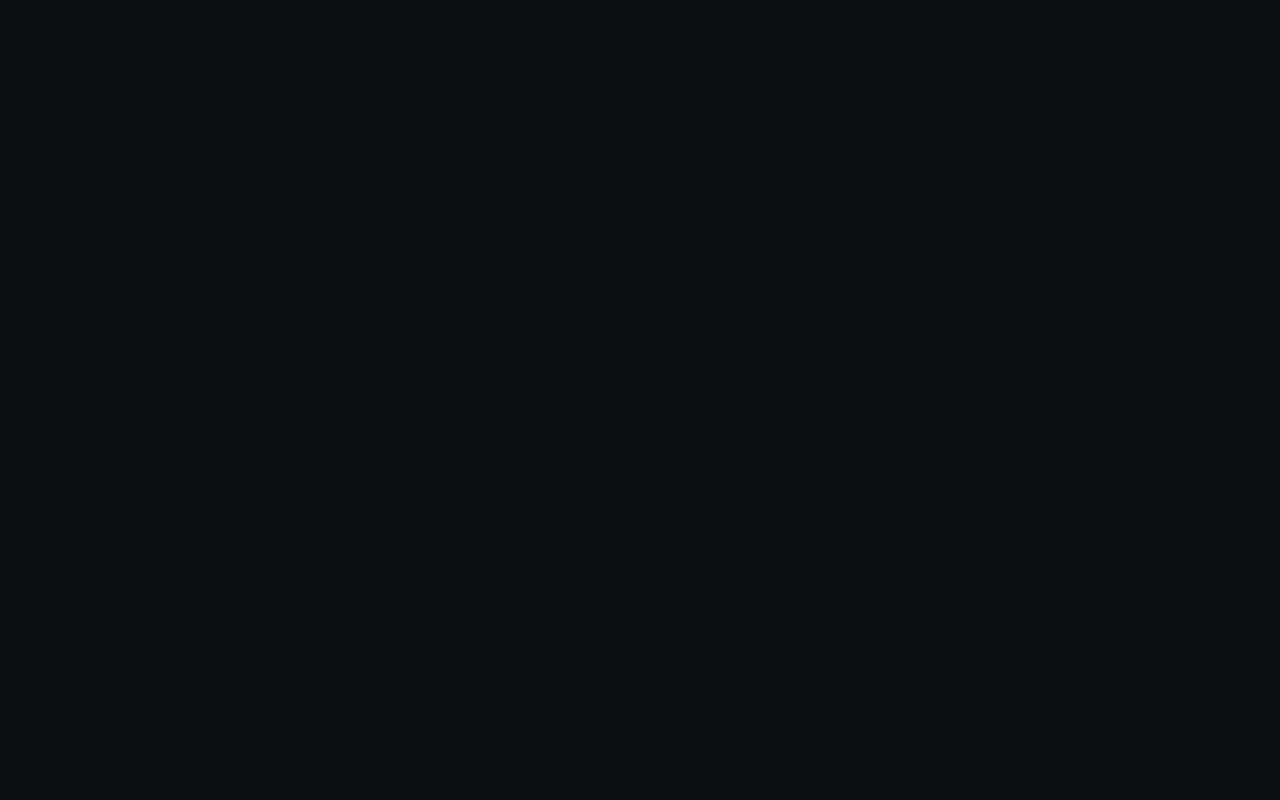
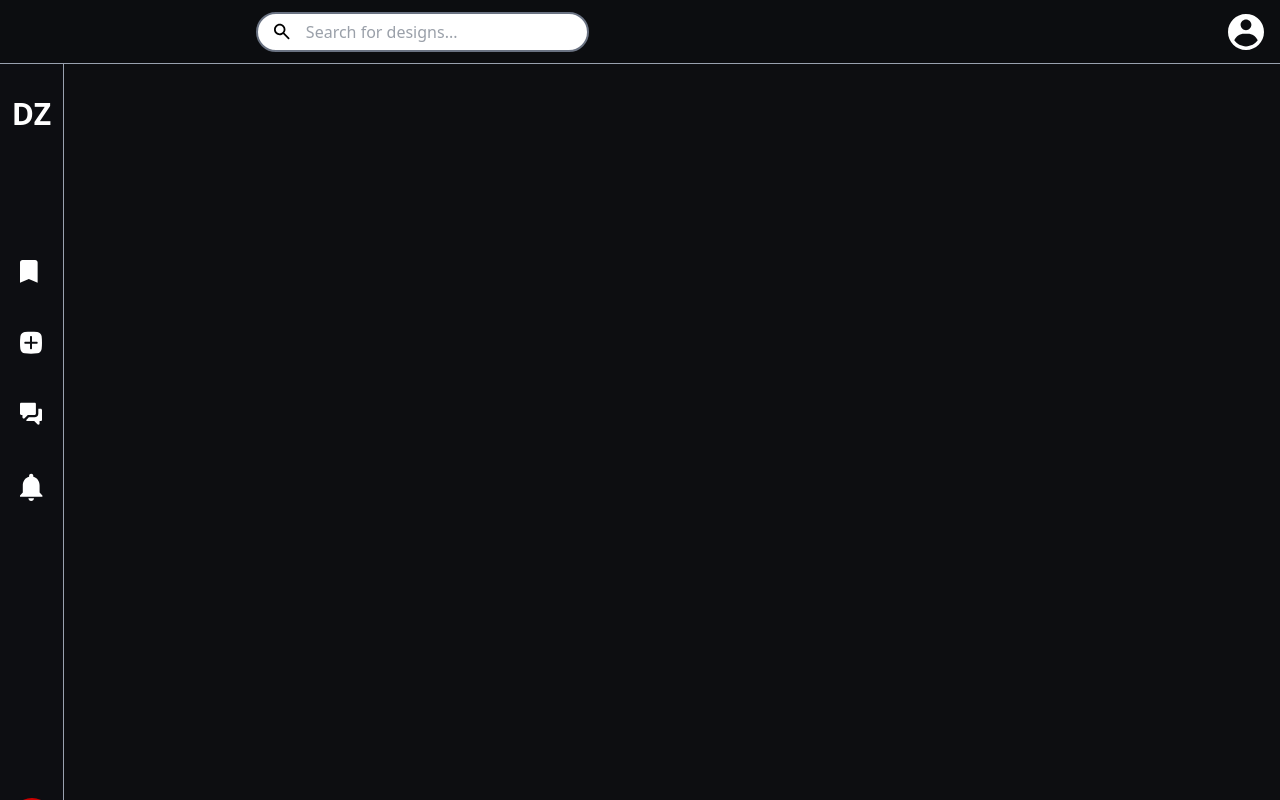
Before and after one commit to ayush00git/DezNov, a React (Vite) app in the folder frontend/: page /profile in a window 1280 px wide. Before the commit this address had no page. Built offline with nearby package versions, Linux system fonts and the light colour scheme.

Commit message:
back to work

```diff
--- a/frontend/src/App.jsx
+++ b/frontend/src/App.jsx
@@ -1,5 +1,6 @@
 import HeroPage from './Pages/HeroPage'
 import MainPage from './Pages/MainPage'
+import ProfilePage from './Pages/ProfilePage'
 import { Routes, Route } from 'react-router-dom'
 
 function App() {
@@ -7,6 +8,7 @@ function App() {
     <Routes>
       <Route path="/" element={<HeroPage />} />
       <Route path="/explore" element={<MainPage />} />
+      <Route path="/profile" element={<ProfilePage />} />
     </Routes>
   )
 }
--- /dev/null
+++ b/frontend/src/Pages/ProfilePage.jsx
@@ -0,0 +1,31 @@
+import NavBar from "../components/Elements/Navbar"
+import SideBar from "../components/Elements/SideBar"
+
+function ProfilePage() {
+  return (
+    <>
+      <div className="fixed top-0 left-0 w-full z-50">
+        <NavBar />
+      </div>
+
+      <div
+        className="flex bg-[#0D0E11] pt-16 min-h-screen"
+        style={{ height: "100vh" }}
+      >
+
+        <div className="fixed top-16 left-0 h-[calc(100vh-4rem)] w-16 md:w-20 lg:w-24 flex-shrink-0 z-40">
+          <SideBar />
+        </div>
+
+        <div
+          className="flex-1 ml-16 md:ml-20 lg:ml-24 overflow-y-auto p-4"
+          style={{ height: "calc(100vh - 4rem)" }}
+        >
+          {/* <Gallery /> */}
+          {/* Profile */}
+        </div>
+      </div>
+    </>
+  );
+}
+export default ProfilePage;
--- a/frontend/src/components/Elements/Navbar.jsx
+++ b/frontend/src/components/Elements/Navbar.jsx
@@ -1,11 +1,13 @@
 import React, { useState } from "react";
+import { useNavigate } from 'react-router-dom'
 
 function NavBar() {
   const [search, setSearch] = useState("");
-
+  const navigate = useNavigate()
   return (
     <>
       <nav className="relative bg-[rgba(13,14,18,0.1)] min-h-16 h-auto text-white flex items-center justify-center border-b border-gray-400">
+        {/* Search bar */}
         <div className="border-2 rounded-full bg-white text-gray-500 flex items-center max-w-2xl min-h-10 px-4 gap-4 lg:pr-12 absolute lg:left-64">
           <svg
             width="18"
@@ -27,7 +29,9 @@ function NavBar() {
             onChange={e => setSearch(e.target.value)}
           />
         </div>
-        <div className="absolute right-4 cursor-pointer" title="profile">
+        {/* profile */}
+        <div className="absolute right-4 cursor-pointer" title="profile"
+        onClick={() => navigate('/profile')}>
           <svg
             width="36"
             height="36"
@@ -43,6 +47,7 @@ function NavBar() {
             />
           </svg>
         </div>
+
       </nav>
     </>
   );
--- a/frontend/src/components/Elements/SideBar.jsx
+++ b/frontend/src/components/Elements/SideBar.jsx
@@ -1,8 +1,14 @@
+import { useNavigate } from 'react-router-dom'
+
 function SideBar() {
+
+    const navigate = useNavigate();
+
   return (
     <>
       <div className="bg-[#0D0E12] max-w-16 min-h-4/5 border-r border-gray-400 flex flex-col items-center gap-32 pt-8 sticky top-16">
-        <div className="text-3xl font-bold text-white">DZ</div>
+        <div className="text-3xl font-bold text-white cursor-pointer" title="DezNov-Home"
+        onClick={() => navigate('/explore')}>DZ</div>
         {/* Mid-Icons */}
         <div className="flex flex-col gap-12">
           <div className="cursor-pointer" title="saved">
--- a/frontend/src/components/Elements/Signup.jsx
+++ b/frontend/src/components/Elements/Signup.jsx
@@ -1,6 +1,6 @@
 function Signup({ onClose }) {
   return (
-    <div className="flex relative flex-col items-center text-white bg-gradient-to-br from-[#192552] via-[#334796] to-[#374C9F] rounded-xl w-full max-w-xs sm:max-w-md px-7 py-6 gap-4">
+    <div className="flex relative flex-col items-center text-white bg-gradient-to-br from-[#192552] via-[#334796] to-[#374C9F] rounded-xl w-full max-w-xs sm:max-w-md px-7 py-6 gap-4 pb-8">
       <div className="absolute right-4 top-4 cursor-pointer" onClick={onClose}>
         <svg
           width="22"
--- a/frontend/src/components/Pages/Gallery.jsx
+++ b/frontend/src/components/Pages/Gallery.jsx
@@ -1,5 +1,25 @@
 import Masonry from "../Elements/Masonry";
-import items from "../gallery/items.json"
+const items = [
+// import items from "../gallery/items.json"
+  {
+    "id": 1,
+    "img": "https://picsum.photos/id/143/200/300",
+    "url": "",
+    "height": 300
+  },
+  {
+    "id": 2,
+    "img": "https://picsum.photos/id/129/200/300",
+    "url": "",
+    "height": 200
+  },
+  {
+    "id": 3,
+    "img": "https://picsum.photos/id/164/200/300",
+    "url": "",
+    "height": 500
+  }
+];
 
 function Gallery() {
   return (
--- a/frontend/src/components/Pages/Screen.jsx
+++ b/frontend/src/components/Pages/Screen.jsx
@@ -23,13 +23,20 @@ function Screen() {
 
       <div className="bg-[#] flex flex-wrap justify-center items-center">
         <Squares
-          speed={0.5}
+          speed={0.25}
           squareSize={75}
           direction="diagonal" // up, down, left, right, diagonal
           borderColor="#fff"
           hoverFillColor="#fff"
         />
         <Auth className="absolute" />
+        <div className="absolute flex justify-center items-center bottom-4 h-16 w-16 rounded-full border-2 border-white">
+              <svg width="25" height="25" viewBox="0 0 64 80" fill="none" xmlns="http://www.w3.org/2000/svg">
+                <path d="M32 4V74" stroke="white" stroke-width="8" stroke-linecap="round" stroke-linejoin="round"/>
+                <path d="M60 48L32 76L4 48" stroke="white" stroke-width="8" stroke-linecap="round" stroke-linejoin="round"/>
+              </svg>
+
+        </div>
       </div>
 
 
```
Also changed, not shown: frontend/public/image.png (added).
